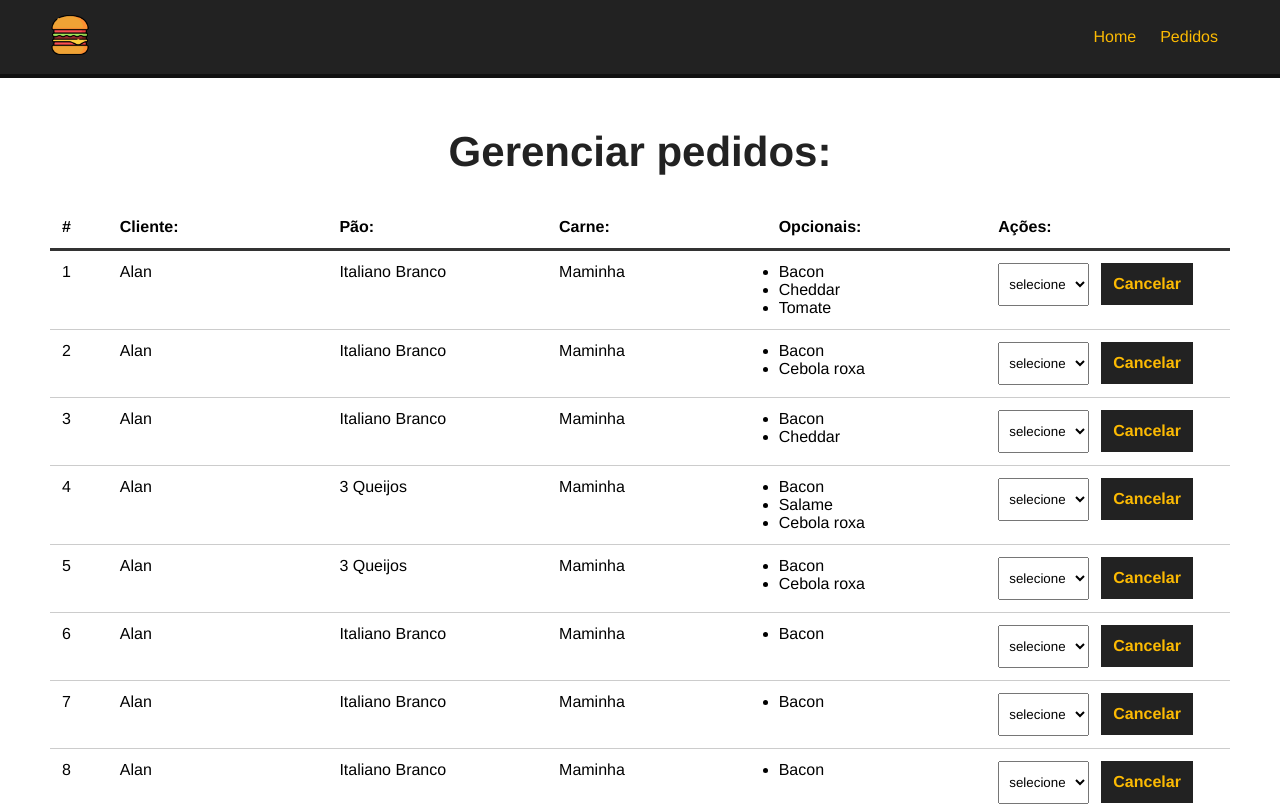
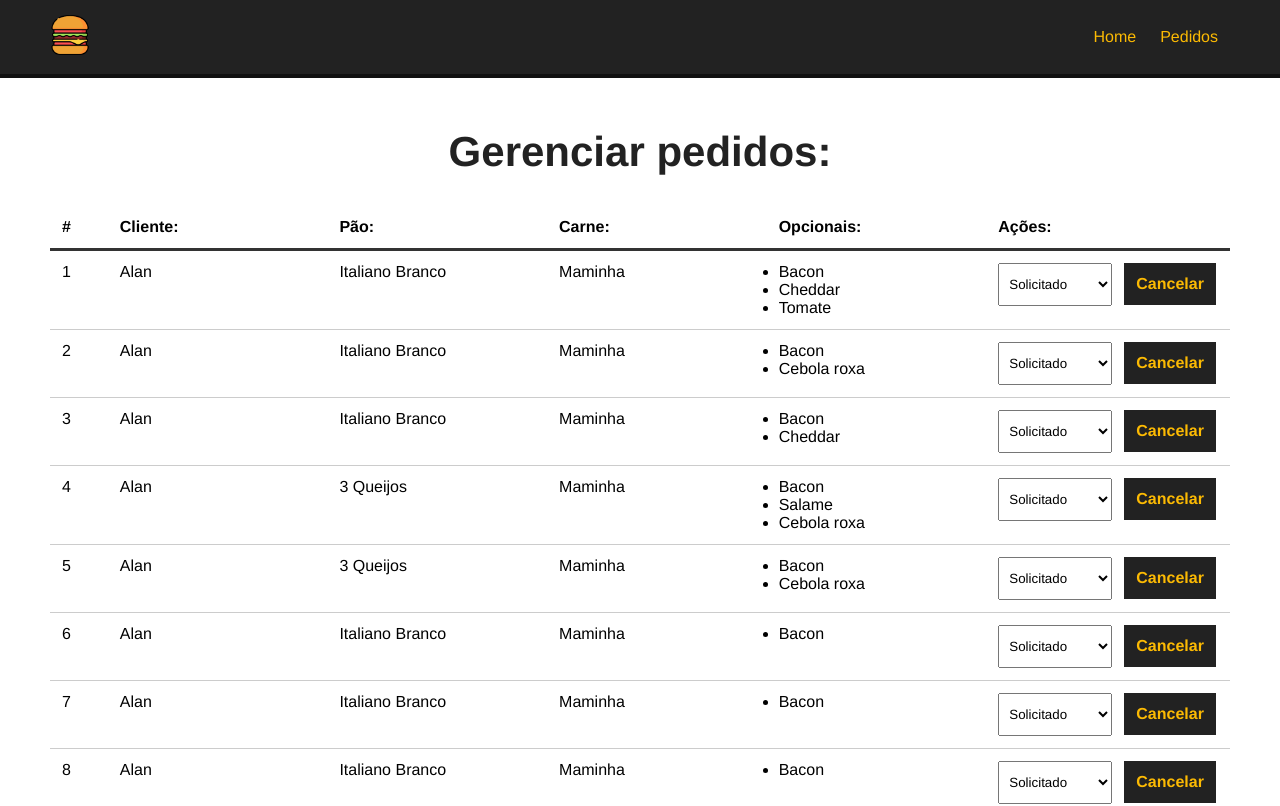
Before and after one commit to AlanGabHahn/make_burger, a Vue app: page /pedidos in a window 1280 px wide. Shown: the top 806 px of the page. Built offline with nearby package versions, Linux system fonts and the light colour scheme; data requests are answered from the project's data file.

Commit message:
Recebendo os status dos pedidos

```diff
--- a/database/db.json
+++ b/database/db.json
@@ -88,7 +88,7 @@
         "Cheddar",
         "Tomate"
       ],
-      "status": "Solicitato"
+      "status": "Solicitado"
     },
     {
       "id": "2",
@@ -99,7 +99,7 @@
         "Bacon",
         "Cebola roxa"
       ],
-      "status": "Solicitato"
+      "status": "Solicitado"
     },
     {
       "id": "3",
@@ -110,7 +110,7 @@
         "Bacon",
         "Cheddar"
       ],
-      "status": "Solicitato"
+      "status": "Solicitado"
     },
     {
       "id": "4",
@@ -122,7 +122,7 @@
         "Salame",
         "Cebola roxa"
       ],
-      "status": "Solicitato"
+      "status": "Solicitado"
     },
     {
       "id": "5",
@@ -133,7 +133,7 @@
         "Bacon",
         "Cebola roxa"
       ],
-      "status": "Solicitato"
+      "status": "Solicitado"
     },
     {
       "id": "6",
@@ -143,7 +143,7 @@
       "opcionais": [
         "Bacon"
       ],
-      "status": "Solicitato"
+      "status": "Solicitado"
     },
     {
       "id": "7",
@@ -153,7 +153,7 @@
       "opcionais": [
         "Bacon"
       ],
-      "status": "Solicitato"
+      "status": "Solicitado"
     },
     {
       "id": "8",
@@ -163,7 +163,7 @@
       "opcionais": [
         "Bacon"
       ],
-      "status": "Solicitato"
+      "status": "Solicitado"
     }
   ]
 }
--- a/src/components/Dashboard.vue
+++ b/src/components/Dashboard.vue
@@ -24,7 +24,15 @@
                     </div>
                     <div>
                         <select name="status" class="status">
-                            <option value="">selecione</option>
+                            <option value="">Selecione</option>
+                            <option
+                                v-for="s in status"
+                                :key="s.id"
+                                value="s.tipo"
+                                :selected="burger.status == s.tipo"
+                            >
+                                {{ s.tipo }}
+                            </option>
                         </select>
                         <button class="delete-btn">Cancelar</button>
                     </div>
@@ -49,7 +57,12 @@
             const req = await fetch("http://localhost:3000/burgers");
             const data = await req.json();
             this.burgers = data;
-
+            this.getStatus();
+        },
+        async getStatus() {
+            const req = await fetch("http://localhost:3000/status");
+            const data = await req.json();
+            this.status = data;
         }
     },
     mounted() {
```
